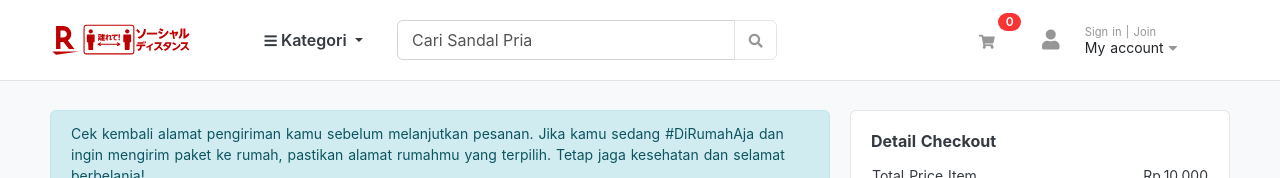
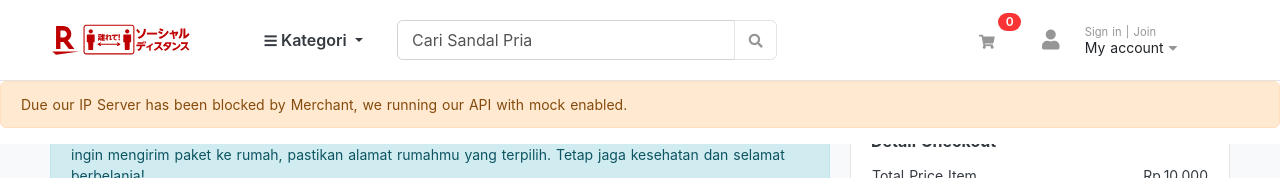
Before and after one commit to adefirmanf/ecommerce, a Nuxt app: page /shipping in a window 1280 px wide. Shown: the top 178 px of the page. Built offline with nearby package versions, Linux system fonts and the light colour scheme; a web font is replaced by a local one; what vue-js-modal would draw is missing.

Commit message:
add notice info

```diff
--- a/components/Header.vue
+++ b/components/Header.vue
@@ -1,18 +1,20 @@
 <template>
   <div class="always-on-top">
     <Menubar @searchProduct="searchProduct"></Menubar>
-    <!-- <Navbar></Navbar> -->
+    <Notice></Notice>
   </div>
 </template>
 
 <script>
 import Menubar from "~/components/Header/Menubar.vue";
+import Notice from "~/components/Header/Notice.vue";
 import Navbar from "~/components/Header/Navbar.vue";
 
 export default {
   components: {
     Menubar,
-    Navbar
+    Navbar,
+    Notice
   },
   data() {
     return {
--- /dev/null
+++ b/components/Header/Notice.vue
@@ -0,0 +1,10 @@
+<template>
+  <div
+    class="alert alert-warning"
+    role="alert"
+  >Due our IP Server has been blocked by Merchant, we running our API with mock enabled.</div>
+</template>
+
+<script>
+export default {};
+</script>
```
